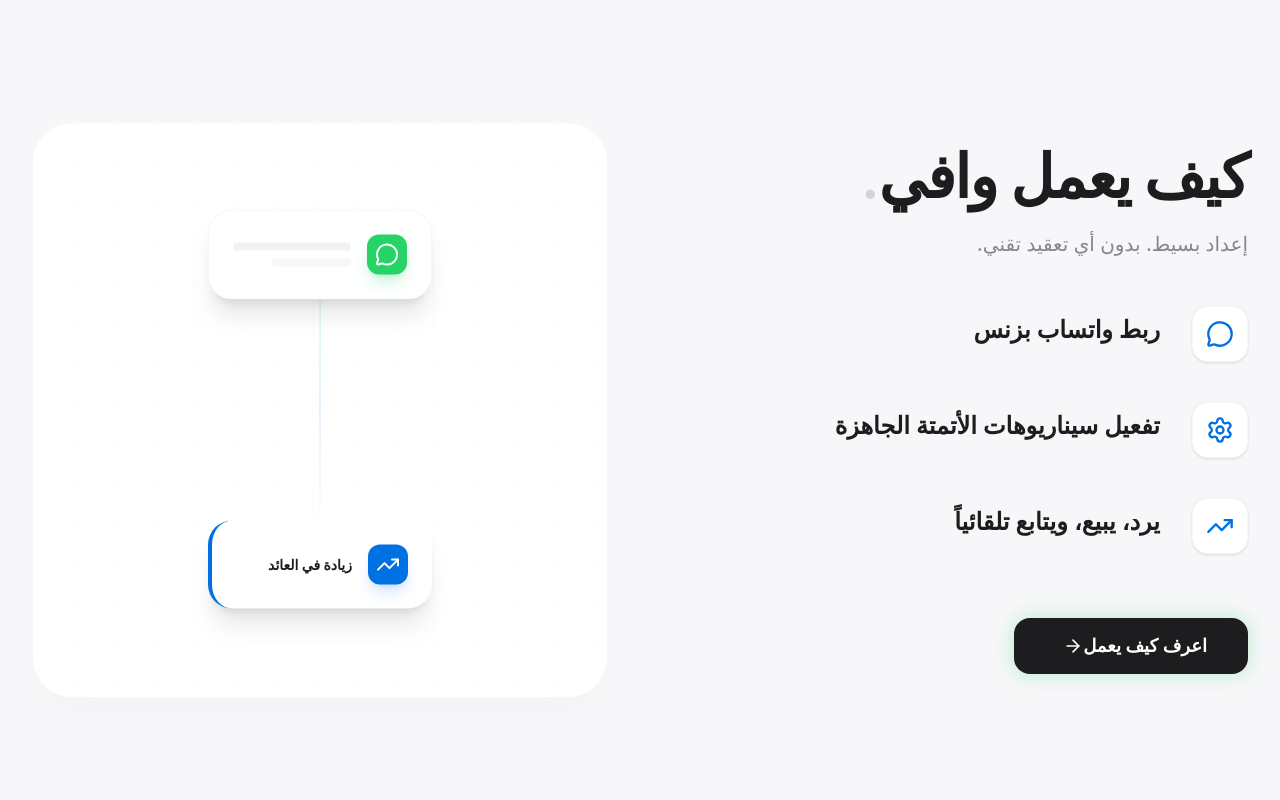
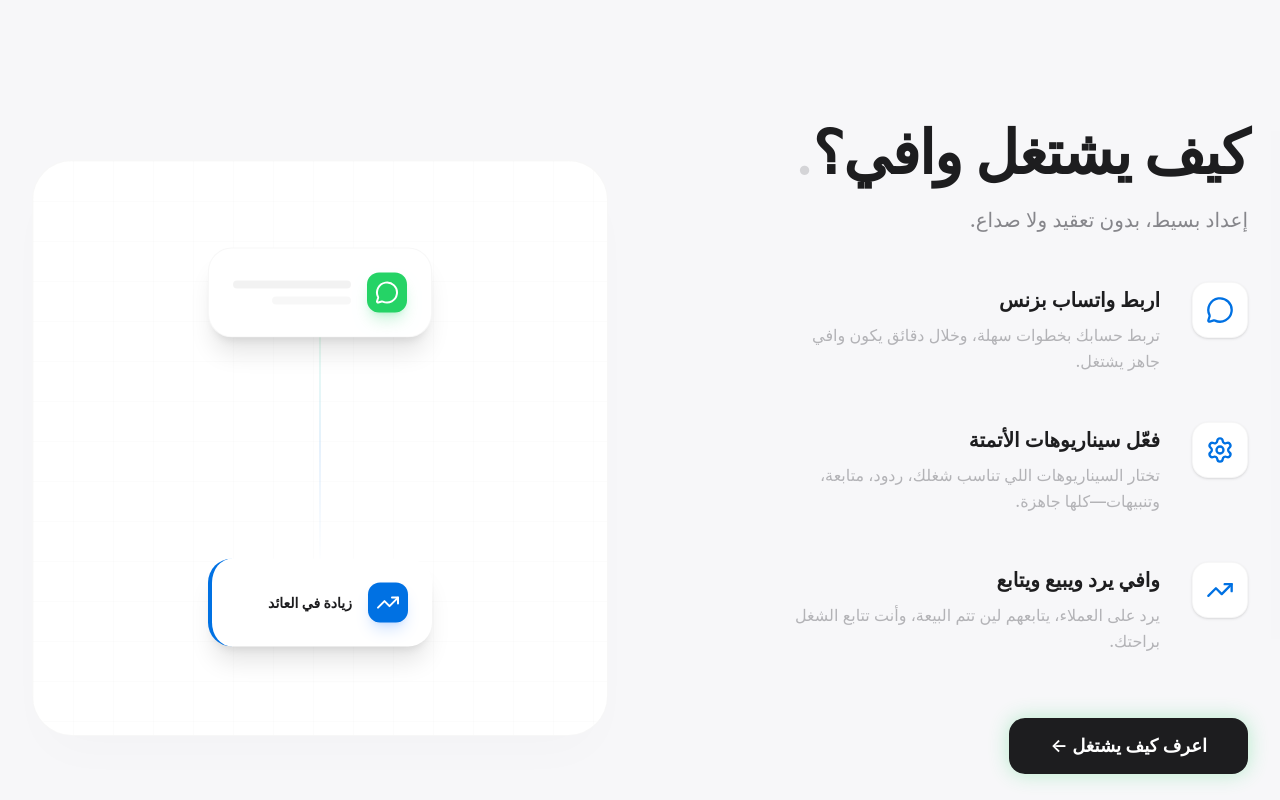
Before and after one commit to engessa85/useWafe, a Next.js app: page /ar in a window 1280 px wide. Shown: the part 3680-4480 px from the top of the page. Built offline with nearby package versions, Linux system fonts and the light colour scheme.

Commit message:
update How It Works section content and styling

```diff
--- a/components/sections/HowItWorks.tsx
+++ b/components/sections/HowItWorks.tsx
@@ -29,8 +29,8 @@ export function HowItWorks({ lang, dict }: { lang: "en" | "ar", dict: any }) {
                             {dict.HowItWorks.description}
                         </motion.p>
 
-                        <div className="space-y-10">
-                            {dict.HowItWorks.steps.map((step: string, i: number) => {
+                        <div className="space-y-12">
+                            {dict.HowItWorks.steps.map((step: { title: string, desc: string }, i: number) => {
                                 const Icons = [MessageCircle, Settings, TrendingUp];
                                 const Icon = Icons[i];
                                 return (
@@ -42,12 +42,14 @@ export function HowItWorks({ lang, dict }: { lang: "en" | "ar", dict: any }) {
                                         transition={{ delay: i * 0.2 }}
                                         className="flex gap-8 group"
                                     >
-                                        <div className="h-14 w-14 rounded-2xl bg-white border border-black/[0.03] shadow-sm flex items-center justify-center shrink-0 text-action transition-transform group-hover:scale-110 duration-500">
+                                        <div className="h-14 w-14 rounded-2xl bg-white border border-black/[0.03] shadow-sm flex items-center justify-center shrink-0 text-action transition-all group-hover:scale-110 group-hover:bg-action group-hover:text-white duration-500">
                                             <Icon className="w-7 h-7" />
                                         </div>
-                                        <div className="pt-2">
-                                            <h3 className="text-2xl font-semibold text-foreground mb-2 group-hover:text-action transition-colors">{step}</h3>
-                                            <div className="h-1 w-0 bg-action/10 group-hover:w-full transition-all duration-700" />
+                                        <div className="pt-1">
+                                            <h3 className="text-xl font-semibold text-foreground mb-2 group-hover:text-action transition-colors">{step.title}</h3>
+                                            <p className="text-secondary font-medium opacity-60 leading-relaxed max-w-sm">
+                                                {step.desc}
+                                            </p>
                                         </div>
                                     </motion.div>
                                 );
@@ -62,7 +64,6 @@ export function HowItWorks({ lang, dict }: { lang: "en" | "ar", dict: any }) {
                         >
                             <Button size="lg" className="rounded-2xl px-10 h-14 bg-foreground text-white hover:bg-foreground/90 transition-all font-semibold">
                                 {dict.HowItWorks.cta}
-                                <ArrowRight className="ml-2 w-5 h-5" />
                             </Button>
                         </motion.div>
                     </div>
--- a/public/locales/ar.json
+++ b/public/locales/ar.json
@@ -46,15 +46,24 @@
         ]
     },
     "HowItWorks": {
-        "title": "كيف يعمل وافي",
-        "description": "إعداد بسيط. بدون أي تعقيد تقني.",
+        "title": "كيف يشتغل وافي؟",
+        "description": "إعداد بسيط، بدون تعقيد ولا صداع.",
         "roiText": "زيادة في العائد",
         "steps": [
-            "ربط واتساب بزنس",
-            "تفعيل سيناريوهات الأتمتة الجاهزة",
-            "يرد، يبيع، ويتابع تلقائياً"
+            {
+                "title": "اربط واتساب بزنس",
+                "desc": "تربط حسابك بخطوات سهلة، وخلال دقائق يكون وافي جاهز يشتغل."
+            },
+            {
+                "title": "فعّل سيناريوهات الأتمتة",
+                "desc": "تختار السيناريوهات اللي تناسب شغلك، ردود، متابعة، وتنبيهات—كلها جاهزة."
+            },
+            {
+                "title": "وافي يرد ويبيع ويتابع",
+                "desc": "يرد على العملاء، يتابعهم لين تتم البيعة، وأنت تتابع الشغل براحتك."
+            }
         ],
-        "cta": "اعرف كيف يعمل"
+        "cta": "اعرف كيف يشتغل ←"
     },
     "TargetAudience": {
         "title": "لمن هذه الخدمة؟",
--- a/public/locales/en.json
+++ b/public/locales/en.json
@@ -46,15 +46,24 @@
         ]
     },
     "HowItWorks": {
-        "title": "How WAFE Works",
-        "description": "Simple setup. No technical complexity.",
+        "title": "How Wafe Works",
+        "description": "Simple setup. No complexity. No headaches.",
         "roiText": "ROI Boosted",
         "steps": [
-            "Connect WhatsApp Business",
-            "Activate ready-made automation scenarios",
-            "Replies, sells, and follows up automatically"
+            {
+                "title": "Connect WhatsApp Business",
+                "desc": "Link your account in a few easy steps, and Wafe will be ready to go within minutes."
+            },
+            {
+                "title": "Activate Automation Scenarios",
+                "desc": "Choose the workflows that fit your business—replies, follow-ups, and notifications, all pre-built and ready."
+            },
+            {
+                "title": "Wafe Replies, Sells, and Follows Up",
+                "desc": "It responds to customers, follows up until the sale is completed, while you focus on running your business."
+            }
         ],
-        "cta": "Know How It Works"
+        "cta": "See how it works →"
     },
     "TargetAudience": {
         "title": "Who Is This For?",
```
